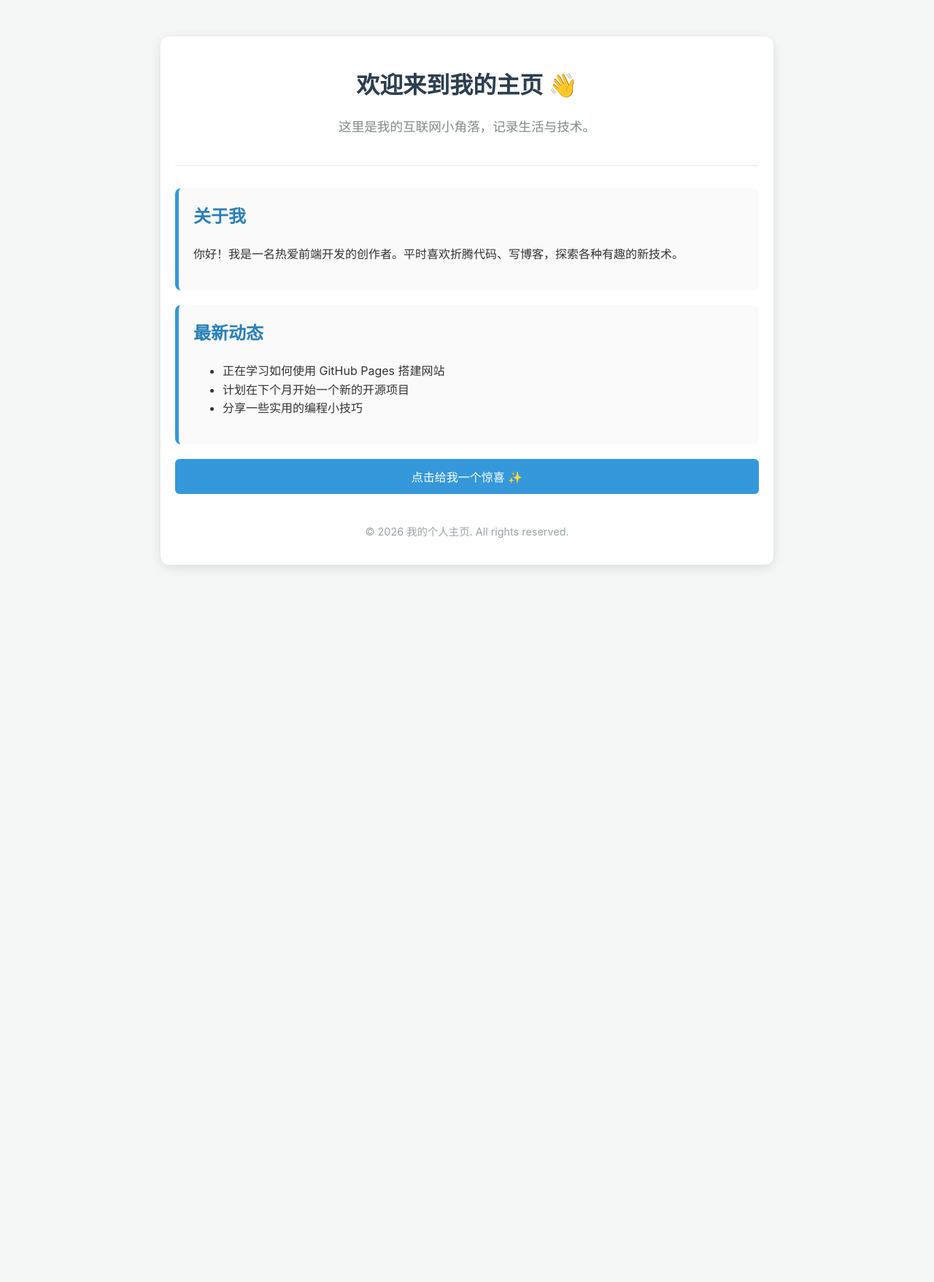
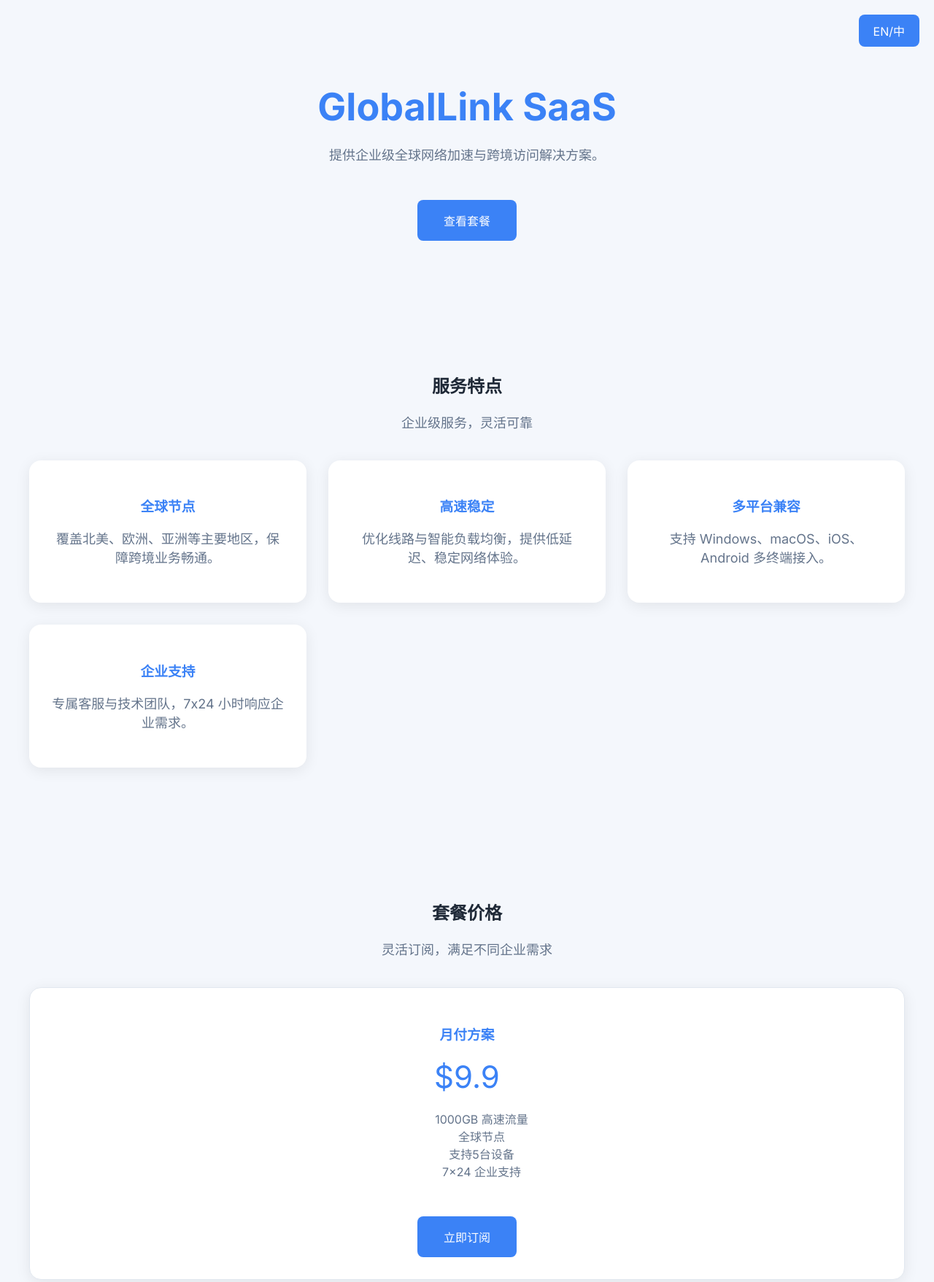
Before and after one commit to kk6638/feng, a plain HTML site: page index.html in a window 1280 px wide. Shown: the top 1757 px of the page at 73% size. Before the commit the page ends 824 px from the top, so only its background shows below. Drawn offline with Linux system fonts and the light colour scheme.

Commit message:
Update index.html

```diff
--- a/index.html
+++ b/index.html
@@ -3,39 +3,128 @@
 <head>
   <meta charset="UTF-8">
   <meta name="viewport" content="width=device-width, initial-scale=1.0">
-    <title>我的个人主页</title>
-    <link rel="stylesheet" href="style.css">
+  <title>GlobalLink SaaS - 中英双语版</title>
+  <link href="https://fonts.googleapis.com/css2?family=Inter:wght@400;600;700&display=swap" rel="stylesheet">
+  <style>
+    body { font-family: 'Inter', sans-serif; background: #f4f7fc; color: #1f2937; margin:0; padding:0; }
+    header, section, footer { max-width:1200px; margin:auto; padding:80px 20px; text-align:center; }
+    h1 { font-size:52px; color:#3b82f6; margin-bottom:20px; }
+    p { font-size:18px; color:#64748b; margin-bottom:20px; }
+    .btn { display:inline-block; margin-top:30px; padding:16px 36px; background:#3b82f6; color:#fff; border-radius:8px; text-decoration:none; transition:0.3s; }
+    .btn:hover { background:#2563eb; }
+    .cards, .pricing, .pay-list { display:grid; gap:30px; margin-top:40px; }
+    .cards { grid-template-columns: repeat(auto-fit, minmax(280px, 1fr)); }
+    .card, .price-box, .pay-item { background:#fff; padding:30px; border-radius:16px; box-shadow:0 4px 20px rgba(0,0,0,0.08); }
+    .card:hover, .price-box:hover { transform: translateY(-5px); box-shadow:0 8px 30px rgba(0,0,0,0.15); }
+    .price-box { text-align:center; border:1px solid #e2e8f0; }
+    .price-box h3, .card h3 { color:#3b82f6; margin-bottom:15px; }
+    .price { font-size:42px; color:#3b82f6; margin:20px 0; }
+    ul { list-style:none; margin:20px 0; color:#64748b; }
+    .pay-list { grid-template-columns: repeat(auto-fit, minmax(150px, 1fr)); }
+    .pay-item { font-weight:600; color:#1e40af; }
+    .notice { margin-top:30px; font-size:14px; color:#64748b; }
+    .lang-toggle { position:fixed; top:20px; right:20px; background:#3b82f6; color:#fff; padding:10px 20px; border-radius:8px; cursor:pointer; }
+  </style>
 </head>
 <body>
-    <div class="container">
+
+<div class="lang-toggle" onclick="toggleLang()">EN/中</div>
+
 <header>
-            <h1>欢迎来到我的主页 👋</h1>
-            <p>这里是我的互联网小角落，记录生活与技术。</p >
+  <h1 data-en="GlobalLink SaaS" data-zh="GlobalLink SaaS">GlobalLink SaaS</h1>
+  <p data-en="Enterprise-level global network acceleration & cross-border access solutions." data-zh="提供企业级全球网络加速与跨境访问解决方案。">提供企业级全球网络加速与跨境访问解决方案。</p>
+  <a href="#pricing" class="btn" data-en="View Plans" data-zh="查看套餐">查看套餐</a>
 </header>
 
-        <main>
-            <section class="card">
-                <h2>关于我</h2>
-                <p>你好！我是一名热爱前端开发的创作者。平时喜欢折腾代码、写博客，探索各种有趣的新技术。</p >
+<section>
+  <h2 data-en="Features" data-zh="服务特点">服务特点</h2>
+  <p data-en="Reliable and flexible for enterprises" data-zh="企业级服务，灵活可靠">企业级服务，灵活可靠</p>
+  <div class="cards">
+    <div class="card">
+      <h3 data-en="Global Nodes" data-zh="全球节点">全球节点</h3>
+      <p data-en="Coverage in North America, Europe, Asia." data-zh="覆盖北美、欧洲、亚洲等主要地区，保障跨境业务畅通。">覆盖北美、欧洲、亚洲等主要地区，保障跨境业务畅通。</p>
+    </div>
+    <div class="card">
+      <h3 data-en="High Speed & Stable" data-zh="高速稳定">高速稳定</h3>
+      <p data-en="Optimized routing & low latency." data-zh="优化线路与智能负载均衡，提供低延迟、稳定网络体验。">优化线路与智能负载均衡，提供低延迟、稳定网络体验。</p>
+    </div>
+    <div class="card">
+      <h3 data-en="Multi-platform" data-zh="多平台兼容">多平台兼容</h3>
+      <p data-en="Supports Windows, macOS, iOS, Android." data-zh="支持 Windows、macOS、iOS、Android 多终端接入。">支持 Windows、macOS、iOS、Android 多终端接入。</p>
+    </div>
+    <div class="card">
+      <h3 data-en="Enterprise Support" data-zh="企业支持">企业支持</h3>
+      <p data-en="Dedicated support 24/7." data-zh="专属客服与技术团队，7x24 小时响应企业需求。">专属客服与技术团队，7x24 小时响应企业需求。</p>
+    </div>
+  </div>
 </section>
 
-            <section class="card">
-                <h2>最新动态</h2>
-                <ul id="news-list">
-                    <li>正在学习如何使用 GitHub Pages 搭建网站</li>
-                    <li>计划在下个月开始一个新的开源项目</li>
-                    <li>分享一些实用的编程小技巧</li>
+<section id="pricing">
+  <h2 data-en="Pricing Plans" data-zh="套餐价格">套餐价格</h2>
+  <p data-en="Flexible subscriptions for different needs" data-zh="灵活订阅，满足不同企业需求">灵活订阅，满足不同企业需求</p>
+  <div class="pricing">
+    <div class="price-box">
+      <h3 data-en="Monthly Plan" data-zh="月付方案">月付方案</h3>
+      <div class="price">$9.9</div>
+      <ul>
+        <li data-en="1000GB High-Speed" data-zh="1000GB 高速流量">1000GB 高速流量</li>
+        <li data-en="Global Nodes" data-zh="全球节点">全球节点</li>
+        <li data-en="Up to 5 devices" data-zh="支持5台设备">支持5台设备</li>
+        <li data-en="24/7 Enterprise Support" data-zh="7x24 企业支持">7x24 企业支持</li>
       </ul>
+      <a href="#payment" class="btn" data-en="Subscribe Now" data-zh="立即订阅">立即订阅</a>
+    </div>
+    <div class="price-box">
+      <h3 data-en="Quarterly Plan" data-zh="季度方案">季度方案</h3>
+      <div class="price">$25.9</div>
+      <ul>
+        <li data-en="Unlimited speed" data-zh="不限速连接">不限速连接</li>
+        <li data-en="Priority routing" data-zh="优先线路">优先线路</li>
+        <li data-en="Up to 10 devices" data-zh="支持10台设备">支持10台设备</li>
+        <li data-en="Dedicated support" data-zh="专属客服支持">专属客服支持</li>
+      </ul>
+      <a href="#payment" class="btn" data-en="Subscribe Now" data-zh="立即订阅">立即订阅</a>
+    </div>
+    <div class="price-box">
+      <h3 data-en="Annual Plan" data-zh="年度方案">年度方案</h3>
+      <div class="price">$89.9</div>
+      <ul>
+        <li data-en="Year-round discount" data-zh="全年优惠价格">全年优惠价格</li>
+        <li data-en="Premium lines" data-zh="高级专线">高级专线</li>
+        <li data-en="Unlimited devices" data-zh="不限设备数量">不限设备数量</li>
+        <li data-en="VIP support" data-zh="VIP 技术支持">VIP 技术支持</li>
+      </ul>
+      <a href="#payment" class="btn" data-en="Subscribe Now" data-zh="立即订阅">立即订阅</a>
+    </div>
+  </div>
 </section>
 
-            <button id="action-btn">点击给我一个惊喜 ✨</button>
-        </main>
+<section id="payment">
+  <h2 data-en="Payment Methods" data-zh="支付方式">支付方式</h2>
+  <p data-en="Supports global users" data-zh="支持全球用户支付">支持全球用户支付</p>
+  <div class="pay-list">
+    <div class="pay-item">Stripe</div>
+    <div class="pay-item">PayPal</div>
+    <div class="pay-item">Visa / MasterCard</div>
+    <div class="pay-item">Apple Pay</div>
+    <div class="pay-item">Google Pay</div>
+    <div class="pay-item">USDT (TRC20)</div>
+  </div>
+  <div class="notice" data-en="Legal notice" data-zh="使用须知">本网站提供国际网络连接与跨境办公加速服务，仅面向遵守当地法律法规的用户使用。用户需自行确认所在地区相关法律政策，并合法合规使用网络服务。</div>
+</section>
 
 <footer>
-            <p>&copy; 2026 我的个人主页. All rights reserved.</p >
+  <p>© 2026 GlobalLink SaaS. All Rights Reserved.</p>
 </footer>
-    </div>
 
-    <script src="script.js"></script>
+<script>
+function toggleLang() {
+  document.querySelectorAll('[data-en]').forEach(el => {
+    const current = el.textContent;
+    el.textContent = el.getAttribute('data-en') === current ? el.getAttribute('data-zh') : el.getAttribute('data-en');
+  });
+}
+</script>
+
 </body>
 </html>
```
Lines whose indentation alone changed are shown as unchanged.
